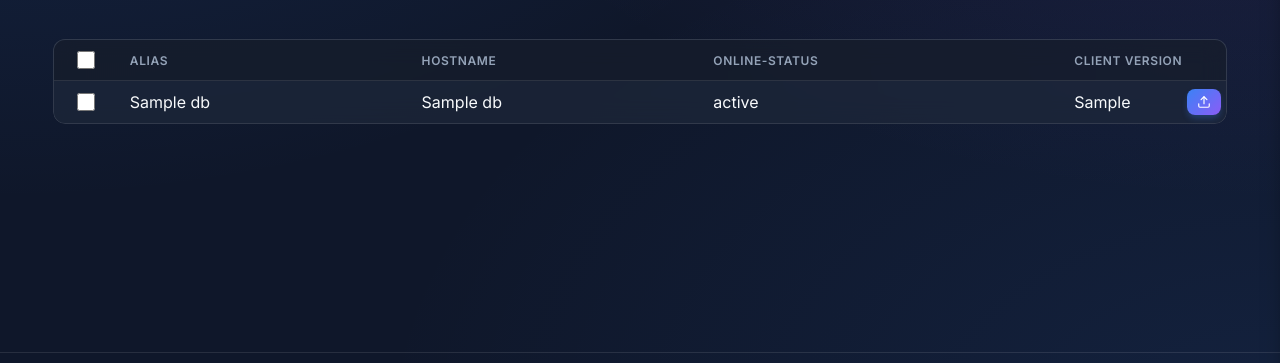
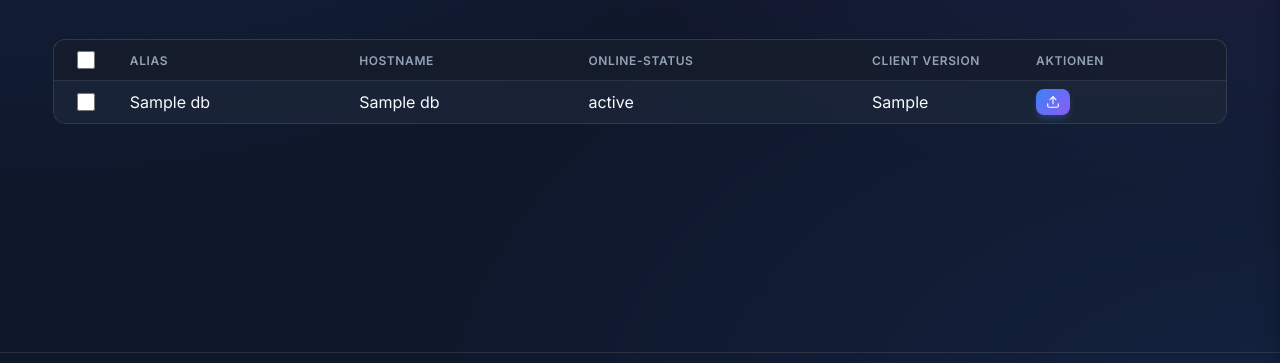
Before and after one commit to BitWuehler/ScanOp, a FastAPI app: template templates/client_updates.html in a window 1280 px wide. Shown: the part 364-727 px from the top of the page. Run offline with FastAPI, Linux system fonts and the light colour scheme; the template is opened without the code that fills it: most values are stand-ins (such as "Sample title", 1, 10 or a date in 2020); parts of the project's set-up code (start-up, migrations or seed data) failed here and were passed over.

Commit message:
Add action slider HTML structure to client_updates.html so mobile menu works on updates page

```diff
--- a/templates/client_updates.html
+++ b/templates/client_updates.html
@@ -9,7 +9,7 @@
     <link rel="icon" type="image/png" sizes="32x32" href="/assets/favicon-32x32.png">
     <link rel="icon" type="image/png" sizes="16x16" href="/assets/favicon-16x16.png">
     <link rel="shortcut icon" href="/assets/favicon.ico">
-    <link rel="stylesheet" href="/assets/style.css?v=19">
+    <link rel="stylesheet" href="/assets/style.css?v=20">
 <script src="https://unpkg.com/lucide@latest"></script>
 </head>
 
@@ -83,6 +83,7 @@
                     <th class="hide-on-mobile">Hostname</th>
                     <th>Online-Status</th>
                     <th style="width: 140px;">Client Version</th>
+                    <th class="actions-header">Aktionen</th>
                 </tr>
             </thead>
             <tbody>
@@ -100,11 +101,10 @@
                         <span class="show-on-mobile" style="display:none;">{{ item.short_status_text }}</span>
                     </td>
                     <td class="version-cell {% if laptop.pending_command == 'UPDATE_CLIENT' %}shimmer-cell{% endif %}" style="padding-right: 5px;">
-                        <div style="display:flex; align-items:center; gap:8px;">
-                            <span
-                                class="version-text"
-                                style="flex-grow: 1;">{{ laptop.client_version if laptop.client_version else 'N/A'
-                                }}</span>
+                        <span class="version-text">{{ laptop.client_version if laptop.client_version else 'N/A' }}</span>
+                    </td>
+                    <td class="actions-cell">
+                        <div class="actions-slider">
                             <button class="update-client-btn scan-button" data-alias="{{ laptop.alias_name }}" title="Sofort updaten" {% if laptop.pending_command == 'UPDATE_CLIENT' %}style="display:none;"{% endif %} style="display: inline-flex; align-items: center; justify-content: center;">
                                 <svg width="14" height="14" viewBox="0 0 24 24" fill="none" stroke="currentColor" stroke-width="2" stroke-linecap="round" stroke-linejoin="round">
                                     <path d="M21 15v4a2 2 0 0 1-2 2H5a2 2 0 0 1-2-2v-4"></path>
--- a/templates/daily_report.html
+++ b/templates/daily_report.html
@@ -9,7 +9,7 @@
     <link rel="icon" type="image/png" sizes="32x32" href="/assets/favicon-32x32.png">
     <link rel="icon" type="image/png" sizes="16x16" href="/assets/favicon-16x16.png">
     <link rel="shortcut icon" href="/assets/favicon.ico">
-    <link rel="stylesheet" href="/assets/style.css?v=19">
+    <link rel="stylesheet" href="/assets/style.css?v=20">
     <script src="https://cdn.jsdelivr.net/npm/dayjs@1/dayjs.min.js"></script>
     <link rel="stylesheet" href="https://cdn.jsdelivr.net/npm/flatpickr/dist/flatpickr.min.css">
     <link rel="stylesheet" href="https://cdn.jsdelivr.net/npm/flatpickr/dist/themes/dark.css">
--- a/templates/laptops_overview.html
+++ b/templates/laptops_overview.html
@@ -9,7 +9,7 @@
     <link rel="icon" type="image/png" sizes="32x32" href="/assets/favicon-32x32.png">
     <link rel="icon" type="image/png" sizes="16x16" href="/assets/favicon-16x16.png">
     <link rel="shortcut icon" href="/assets/favicon.ico">
-    <link rel="stylesheet" href="/assets/style.css?v=19">
+    <link rel="stylesheet" href="/assets/style.css?v=20">
     <script src="https://cdn.jsdelivr.net/npm/dayjs@1/dayjs.min.js"></script>
 <script src="https://unpkg.com/lucide@latest"></script>
 </head>
```
